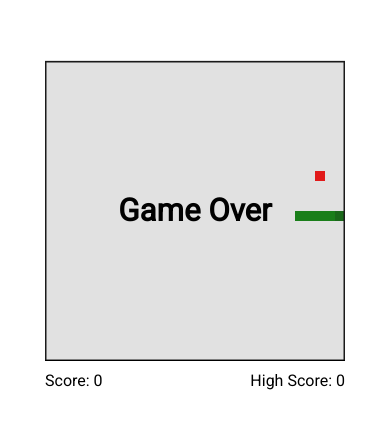
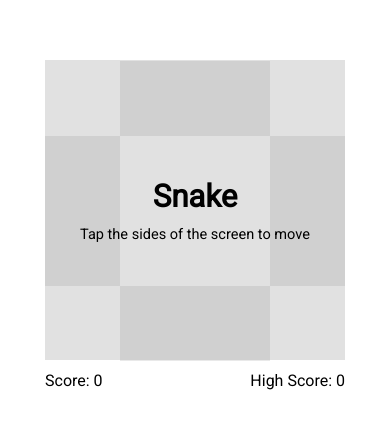
Before and after one commit to MiniCube11/snake, a plain HTML site: page index.html in a window 390 px wide. Shown: the part 197-626 px from the top of the page. Drawn offline with Linux system fonts and the light colour scheme.

Commit message:
Add instructions screen

```diff
--- a/index.html
+++ b/index.html
@@ -10,8 +10,13 @@
 <body>
     <div class="main">
         <canvas id="game"></canvas>
-        <div id="game-over">
+        <div id="game-over" class="overlay-screen">
             <h2>Game Over</h2>
+        </div>
+        <div id="instructions"  class="overlay-screen">
+            <h2>Snake</h2>
+            <p id="keyboard" class="controls">Arrow keys to move </p>
+            <p id="mobile" class="controls">Tap the sides of the screen to move</p>
         </div>
         <div class="scores-container">
             <p>Score: <span id="score">0</span></p>
--- a/script.js
+++ b/script.js
@@ -9,6 +9,7 @@ const SNAKE_HEAD_COLOR = 'darkgreen';
 var gameCanvas = document.getElementById('game');
 var scoreCounter = document.getElementById('score');
 var highScoreCounter = document.getElementById('high-score');
+var instructionsScreen = document.getElementById('instructions');
 var gameOverScreen = document.getElementById('game-over');
 var ctx = gameCanvas.getContext("2d");
 
@@ -28,7 +29,8 @@ var highScore = 0;
 var dx = 10;
 var dy = 0;
 var foodX, foodY;
-var run = true;
+var run = false;
+
 
 function generateFood() {
     foodX = Math.floor(Math.random() * 30) * 10;
@@ -75,6 +77,14 @@ function moveSnake() {
         return;
     }
     render();
+}
+
+function renderMobileInstructions() {
+    ctx.fillStyle = 'rgba(200, 200, 200, 0.4)';
+    ctx.fillRect(75, 0, 150, 75);
+    ctx.fillRect(75, 225, 150, 75);
+    ctx.fillRect(0, 75, 75, 150);
+    ctx.fillRect(225, 75, 75, 150);
 }
 
 function render() {
@@ -124,6 +134,10 @@ function changeDirection(dir) {
 }
 
 function startGame() {
+    instructionsScreen.style.display = 'none';
+    gameOverScreen.style.display = 'none';
+    run = true;
+
     snake = [
         {x: 150, y: 150},
         {x: 140, y: 150},
@@ -146,8 +160,6 @@ function endGame() {
 }
 
 gameOverScreen.onclick = () => {
-    gameOverScreen.style.display = 'none';
-    run = true;
     startGame();
 }
 
@@ -155,8 +167,6 @@ document.addEventListener('keydown', (event) => {
     // keyboard controls
 
     if (!run) {
-        gameOverScreen.style.display = 'none';
-        run = true;
         startGame();
     } else {
         changeDirection(event.key);
@@ -186,5 +196,15 @@ gameCanvas.onclick = (e) => {
     }
 }
 
-startGame();
+let mobileInstructions = document.getElementById('mobile');
+let isMobile = window.getComputedStyle(mobileInstructions).display === "block";
+
+if (isMobile) {
+    renderMobileInstructions();
+}
+
+instructionsScreen.onclick = () => {
+    startGame();
+}
+
 var moveSnakeInterval = setInterval(moveSnake, 200);
--- a/style.css
+++ b/style.css
@@ -15,6 +15,14 @@
 
 #game-over {
     display: none;
+}
+
+#instructions {
+    display: flex;
+}
+
+.overlay-screen {
+    flex-direction: column;
     justify-content: center;
     align-items: center;
     position: absolute;
@@ -25,9 +33,34 @@
     font-size: 1.3em;
 }
 
+.controls {
+    margin: 10px 20px;
+    margin-bottom: 0;
+    font-size: 0.8em;
+}
+
+#keyboard {
+    display: block;
+}
+
+#mobile {
+    display: none;
+    font-size: 0.7em;
+}
+
 .scores-container {
     margin-top: 10px;
     width: 300px;
     display: flex;
     justify-content: space-between;
 }
+
+@media screen and (max-width: 992px) {
+    #keyboard {
+        display: none;
+    }
+
+    #mobile {
+        display: block;
+    }
+}
```
